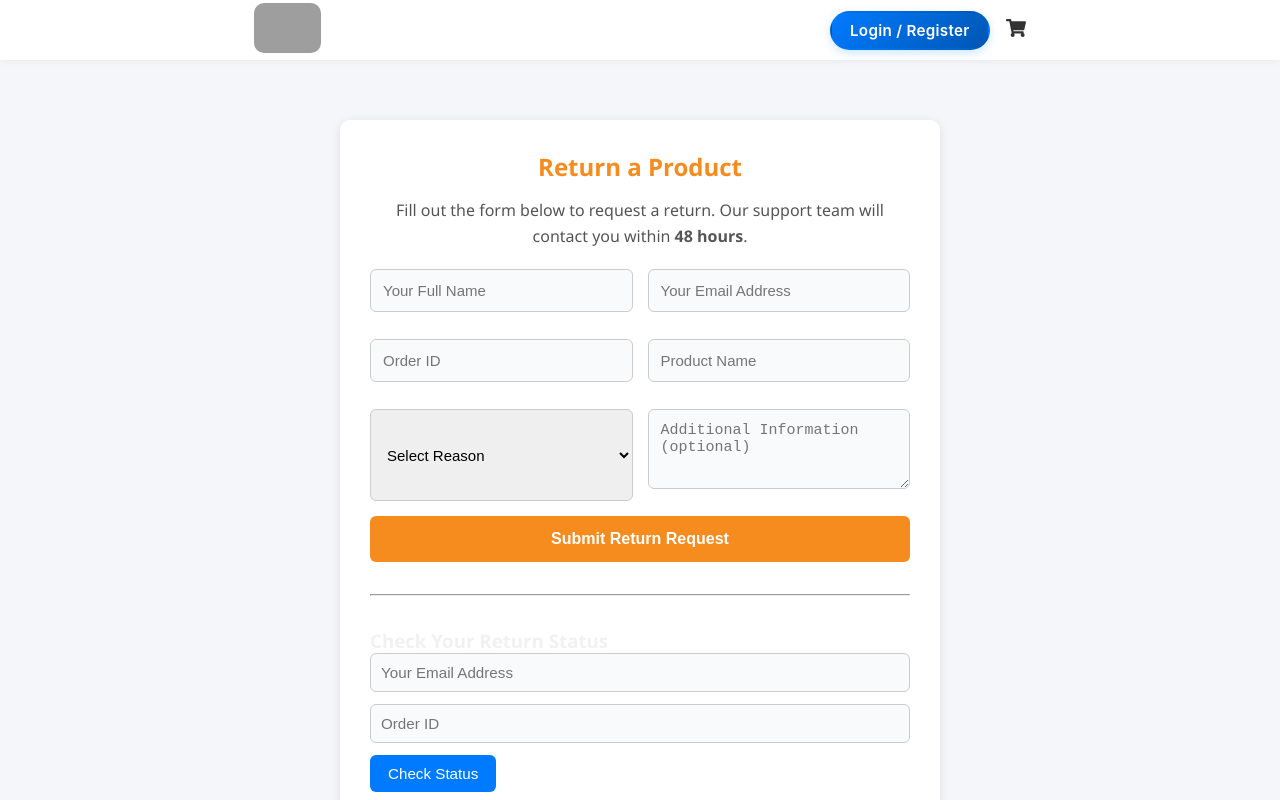
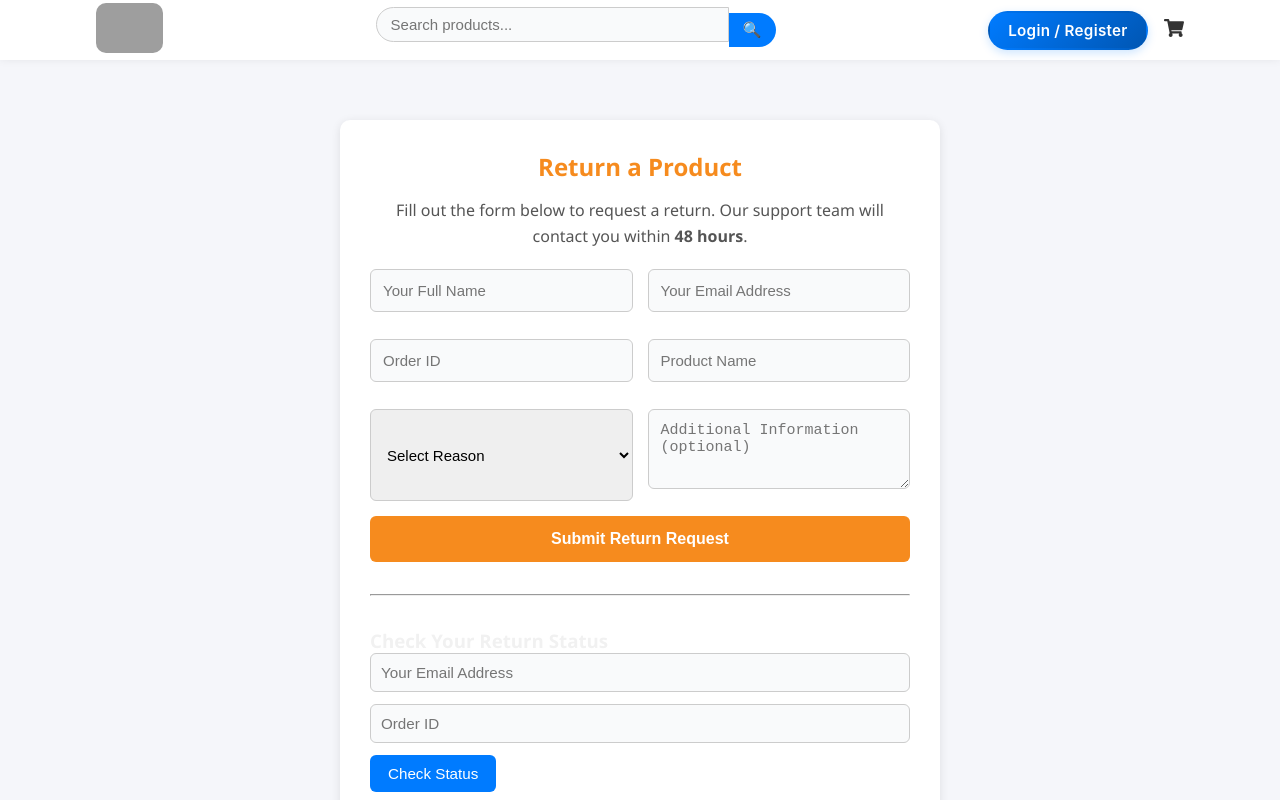
Before and after one commit to sevencube73-cloud/manwellfrontend, a React (Create React App) app: page /returns in a window 1280 px wide. Shown: the top 800 px of the page. Built offline with nearby package versions, Linux system fonts and the light colour scheme; no server answers; grey boxes are pictures that could not be loaded.

Commit message:
done for today

```diff
--- a/src/components/Layout/Navbar.css
+++ b/src/components/Layout/Navbar.css
@@ -227,3 +227,43 @@ body {
   transform: scale(0.97);
   box-shadow: 0 2px 6px rgba(0, 123, 255, 0.15);
 }
+
+
+/*  */
+/* Desktop-only search box */
+.navbar-search {
+  display: flex;
+  align-items: center;
+  justify-content: center;
+  max-width: 400px;
+  width: 100%;
+  margin: 0 20px;
+}
+
+.navbar-search input {
+  flex: 1;
+  padding: 8px 14px;
+  border: 1px solid #ccc;
+  border-radius: 30px 0 0 30px;
+  font-size: 15px;
+  outline: none;
+}
+
+.navbar-search button {
+  padding: 8px 14px;
+  border: none;
+  background-color: #007bff;
+  color: white;
+  border-radius: 0 30px 30px 0;
+  cursor: pointer;
+}
+
+.desktop-only {
+  display: none;
+}
+
+@media (min-width: 992px) {
+  .desktop-only {
+    display: flex;
+  }
+}
--- a/src/components/Layout/Navbar.js
+++ b/src/components/Layout/Navbar.js
@@ -1,5 +1,5 @@
 import React, { useState, useContext, useEffect, useRef } from 'react';
-import { Link } from 'react-router-dom';
+import { Link, useNavigate } from 'react-router-dom';
 import './Navbar.css';
 import { AuthContext } from '../../context/AuthContext';
 import { CartContext } from '../../context/CartContext';
@@ -11,7 +11,9 @@ const Navbar = () => {
   const { cartItems } = useContext(CartContext);
   const [categories, setCategories] = useState([]);
   const [dropdownOpen, setDropdownOpen] = useState(false);
+  const [search, setSearch] = useState('');
   const navRef = useRef(null);
+  const navigate = useNavigate();
 
   useEffect(() => {
     const fetchCategories = async () => {
@@ -48,6 +50,14 @@ const Navbar = () => {
 
   const cartCount = cartItems.reduce((sum, item) => sum + item.qty, 0);
 
+  const handleSearch = (e) => {
+    e.preventDefault();
+    if (search.trim()) {
+      navigate(`/search?q=${encodeURIComponent(search.trim())}`);
+      setSearch('');
+    }
+  };
+
   return (
     <nav ref={navRef} className="navbar">
       {/* Logo */}
@@ -61,8 +71,16 @@ const Navbar = () => {
         </Link>
       </div>
 
-      {/* Links */}
-
+      {/* ✅ Desktop-only search box */}
+      <form className="navbar-search desktop-only" onSubmit={handleSearch}>
+        <input
+          type="text"
+          placeholder="Search products..."
+          value={search}
+          onChange={(e) => setSearch(e.target.value)}
+        />
+        <button type="submit">🔍</button>
+      </form>
 
       {/* Right side */}
       <div className="navbar-right">
```
